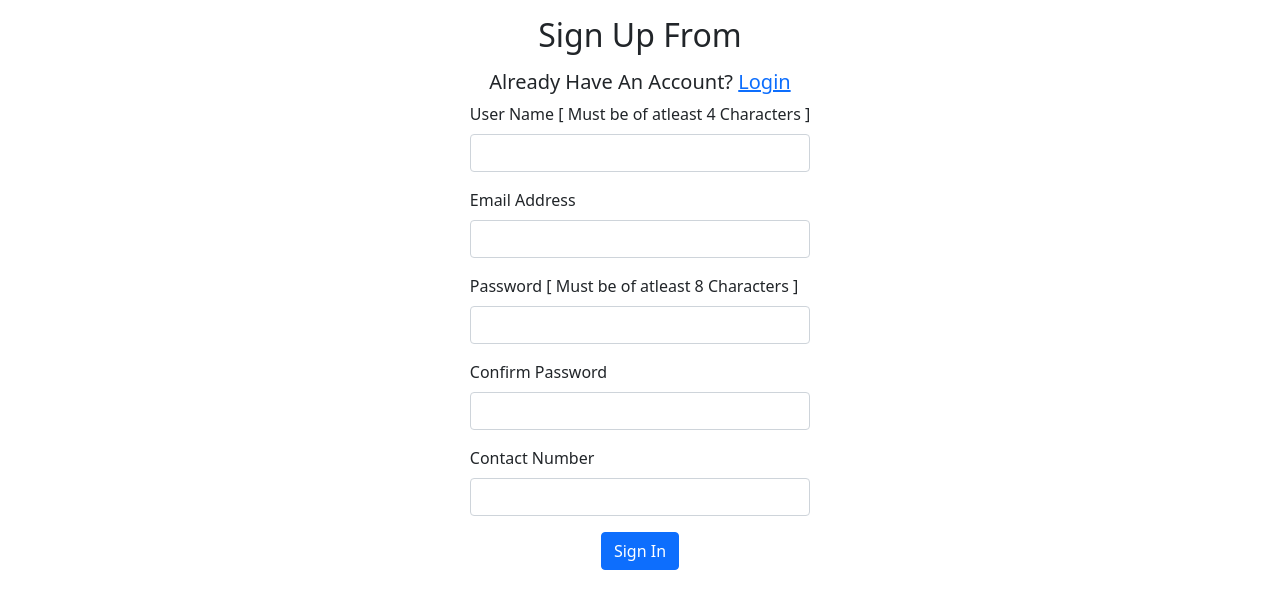
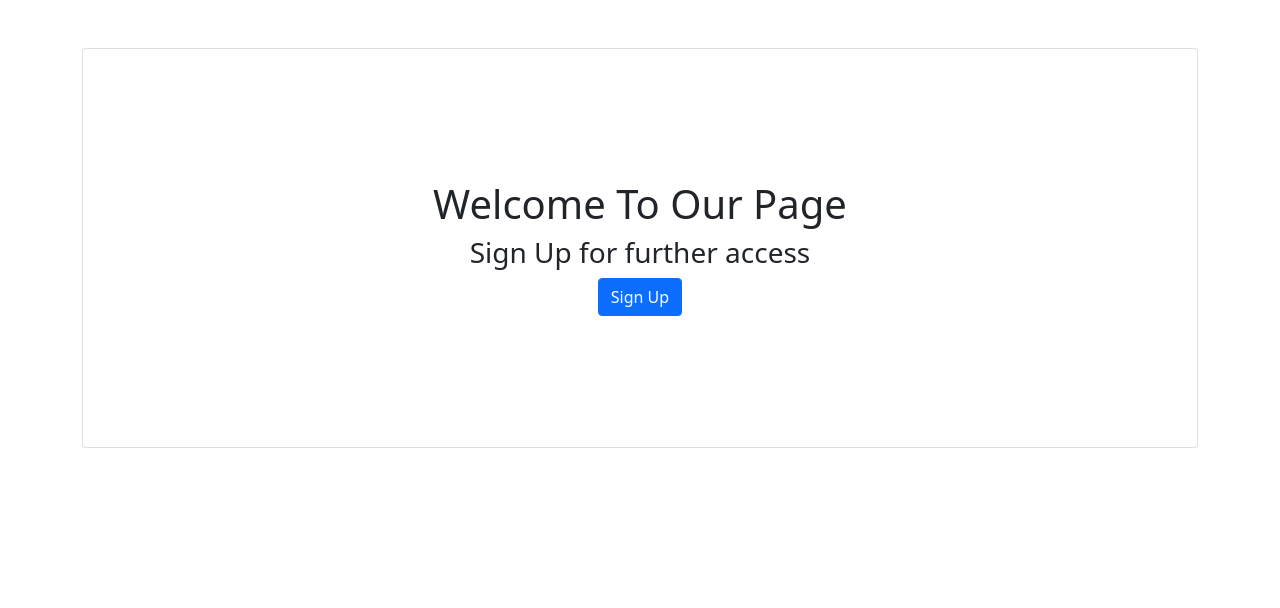
Before and after one commit to Nahi3an/Form_Validation_js, a plain HTML site: page index.html in a window 1280 px wide. Drawn offline with nearby package versions, Linux system fonts and the light colour scheme.

Commit message:
Sign Up Functionality Complete

```diff
--- a/index.html
+++ b/index.html
@@ -16,35 +16,34 @@
 <body>
 
   <div class="container">
-    <section id="welcome-page" style="display: none;">
+    <section id="welcome-page" style="display: block;">
       <div class="mt-5">
         <div class="card parent" style="height: 400px;">
-          <div class="card-body" style="flex: none;">
-            <h1 class="card-title text-center">Welcome To Our Page</h1>
-            <h3 class="card-text">Log In or Sign Up for further access</h3>
-            <p class="text-muted text-center">Choose From Below.........</p>
-            <div class="row text-center">
-              <div class="col-sm-6">
+          <div class="card-body text-center" style="flex: none;">
+            <h1 class="card-title ">Welcome To Our Page</h1>
+            <h3 class="card-text ">Sign Up for further access</h3>
+            <!-- <p class="text-muted text-center">Choose From Below.........</p> -->
+            <a href="#" class="btn btn-primary" id="signup-btn">Sign Up</a>
+            <!-- <div class="row">
+               <div class="col-sm-6">
                 <a href="#" class="btn btn-primary">Sign Up</a>
-
               </div>
               <div class="col-sm-6">
                 <a href="#" class="btn btn-danger">Log in</a>
               </div>
-
-            </div>
+            </div> -->
           </div>
         </div>
       </div>
     </section>
 
-    <section id="signup-page" class="mt-3">
+    <section id="signup-page" class="mt-3" style="display:none ">
       <div class="parent">
         <form id="signup-form">
           <h2 class="text-center">Sign Up From</h2>
-          <div class="mt-3 mb-2">
+          <!-- <div class="mt-3 mb-2">
             <h5 class="text-center">Already Have An Account? <a href="#">Login</a></h5>
-          </div>
+          </div> -->
           <div class="">
             <label for="user-name" class="form-label">User Name [ Must be of atleast 4 Characters ] </label>
             <input type="text" class="form-control" id="user-name">
--- a/script.js
+++ b/script.js
@@ -4,9 +4,18 @@ const confirmPass = document.querySelector("#password-confirm");
 const contactNum = document.querySelector("#contact-number");
 const pass = document.querySelector("#password");
 const signUpForm = document.querySelector("#signup-form");
+const signupBtn = document.querySelector("#signup-btn");
 const submitBtn = document.querySelector("#submit-btn");
 const successPg = document.querySelector("#sucess-page");
 const signupPg = document.querySelector("#signup-page");
+const welcomePg = document.querySelector("#welcome-page");
+
+signupBtn.addEventListener("click", signUpFunction);
+
+function signUpFunction() {
+  welcomePg.style.display = "none";
+  signupPg.style.display = "block";
+}
 
 submitBtn.addEventListener("click", submitFunction);
 function submitFunction(e) {
```
